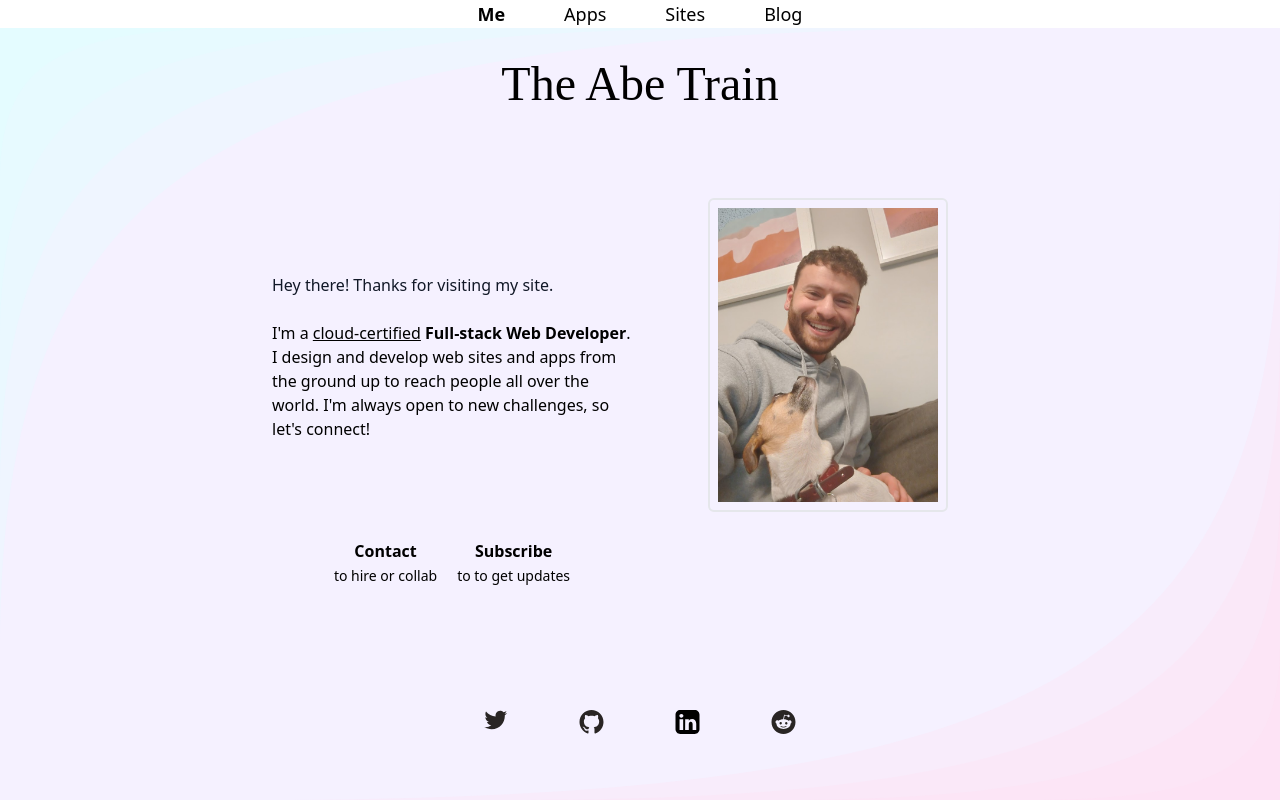
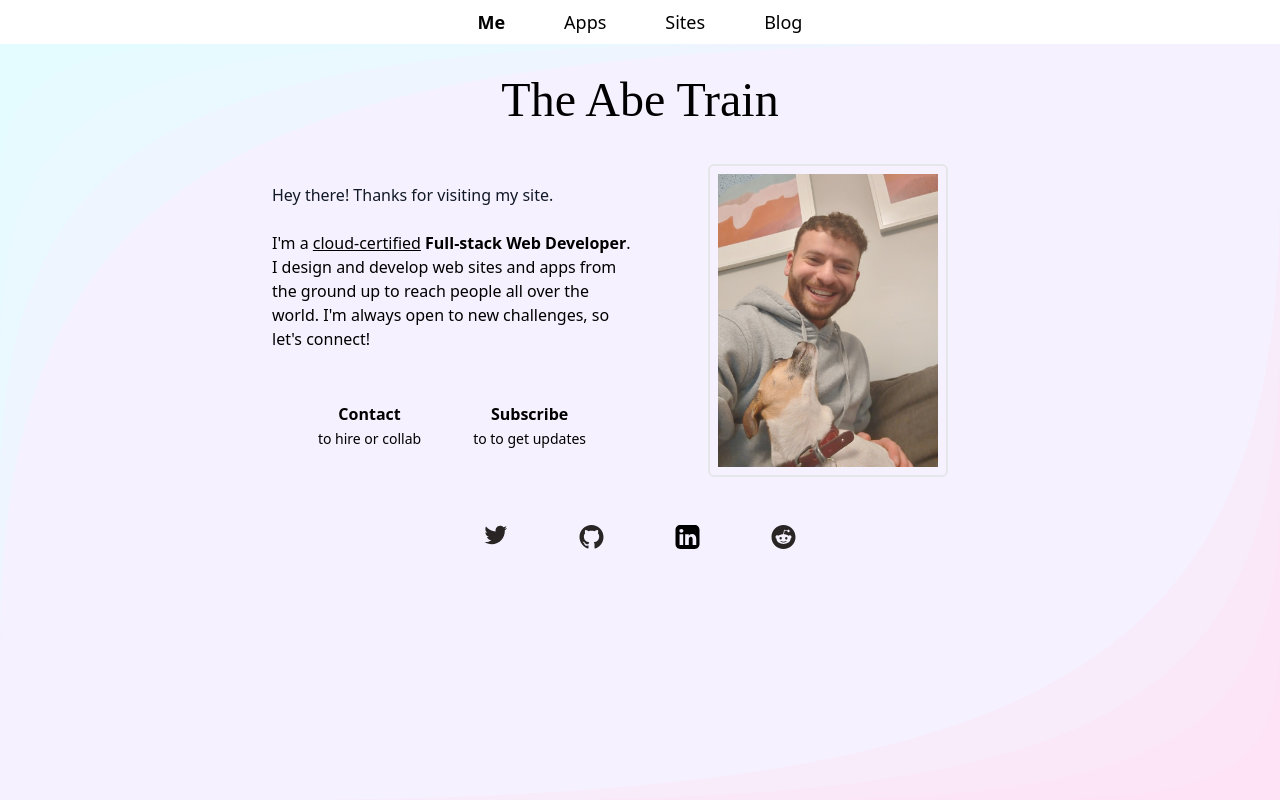
Before and after one commit to the-abe-train/portfolio, a Gatsby site: page / in a window 1280 px wide. Built offline with nearby package versions, Linux system fonts and the light colour scheme; Gatsby itself is replaced by a stand-in of ours; a web font is replaced by a local one.

Commit message:
Edited styling and dynamic gradients

```diff
--- a/src/components/Button.tsx
+++ b/src/components/Button.tsx
@@ -4,8 +4,8 @@ import { dynamicGradient } from "../lib/colours.module.css";
 export default function Button({ children }: any) {
   return (
     <button
-      className={dynamicGradient}
-      style={{ borderRadius: ".5rem", minWidth: "6rem" }}
+      className={`${dynamicGradient} rounded-lg py-2 px-4`}
+      style={{ minWidth: "6rem" }}
     >
       <div>{children}</div>
     </button>
--- a/src/layouts/Layout.tsx
+++ b/src/layouts/Layout.tsx
@@ -22,11 +22,18 @@ const bgStyle: CSSProperties = {
   backgroundSize: "100% 100%",
 };
 
+// const headerStyle: CSSProperties = {
+//   padding: "0.5rem 1rem"
+// }
+
 export default function Layout({ page, children }: Props) {
   const pageName = (name: string) => (page === name ? <b>{name}</b> : name);
   return (
     <div className="absolute w-full top-0 bottom-0 flex flex-col">
-      <header className={dynamicGradient}>
+      <header
+        className={`${dynamicGradient} py-2 px-4`}
+        // style={{ boxShadow: "30px 30px black" }}
+      >
         <nav className="flex w-full sm:max-w-sm sm:mx-auto justify-around text-lg">
           <Link to="/">{pageName("Me")}</Link>
           <Link to="/apps">{pageName("Apps")}</Link>
@@ -35,13 +42,14 @@ export default function Layout({ page, children }: Props) {
         </nav>
       </header>
 
-      <main style={bgStyle} className="flex-grow">
+      <main style={bgStyle} className="flex-grow relative">
         <div
           className="flex flex-col space-y-6 px-4 h-full
-        sm:grid sm:grid-cols-2 sm:max-w-3xl sm:mx-auto sm:my-auto sm:gap-x-4"
+        sm:h-min  sm:grid sm:grid-cols-2 sm:auto-rows-min sm:max-w-3xl sm:mx-auto sm:gap-x-4
+        2xl:relative 2xl:absoulte 2xl:top-1/2 2xl:-translate-y-2/3"
         >
           <h1
-            className="text-5xl text-center mt-8 mb-4 sm:col-span-2"
+            className="text-5xl text-center mt-8 mb-4 sm:col-span-2 sm:self-end"
             style={style}
           >
             The Abe Train
--- a/src/lib/colours.module.css
+++ b/src/lib/colours.module.css
@@ -1,18 +1,18 @@
 .dynamic-gradient {
-  background: linear-gradient(90deg, #dbfdff, #e5dcff, #ffdbef);
+  background: linear-gradient(-38deg, #dbfdff, #e5dcff, #ffdbef);
   background-size: 600% 600%;
   animation: GradientAnimation 45s ease infinite;
-  @apply py-2 px-4 drop-shadow-lg;
+  @apply z-10 drop-shadow-lg shadow-black;
 }
 
 @keyframes GradientAnimation {
   0% {
-    background-position: 0% 50%;
+    background-position: 0% 0%;
   }
   50% {
-    background-position: 100% 50%;
+    background-position: 100% 100%;
   }
   100% {
-    background-position: 0% 50%;
+    background-position: 0% 0%;
   }
 }
--- a/src/pages/index.tsx
+++ b/src/pages/index.tsx
@@ -11,7 +11,7 @@ export default function IndexPage() {
       <p className="text-gray-900 sm:self-end">
         Hey there! Thanks for visiting my site.
       </p>
-      <div className="sm:row-span-3">
+      <div className="sm:row-span-3 sm:self-center">
         <Portrait />
       </div>
       <p>
```
